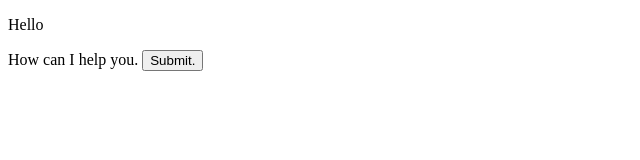
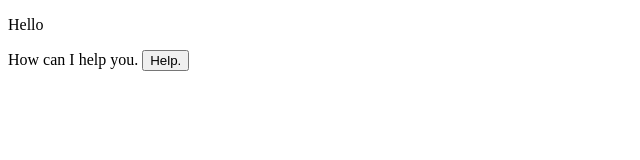
Before and after one commit to sidharthrathod0609-prog/GSoc, a plain HTML site: page index.html in a window 1280 px wide. Shown: the full height of the page, 0-640 px from the left. Drawn offline with Linux system fonts and the light colour scheme.

Commit message:
Fourth Commit again

```diff
--- a/index.html
+++ b/index.html
@@ -4,7 +4,7 @@
     <body>
         <p> Hello </p>
         <p> How can I help you.
-            <button>Submit.</button>
+            <button>Help.</button>
         </p>
     </body>
 </html>
```
